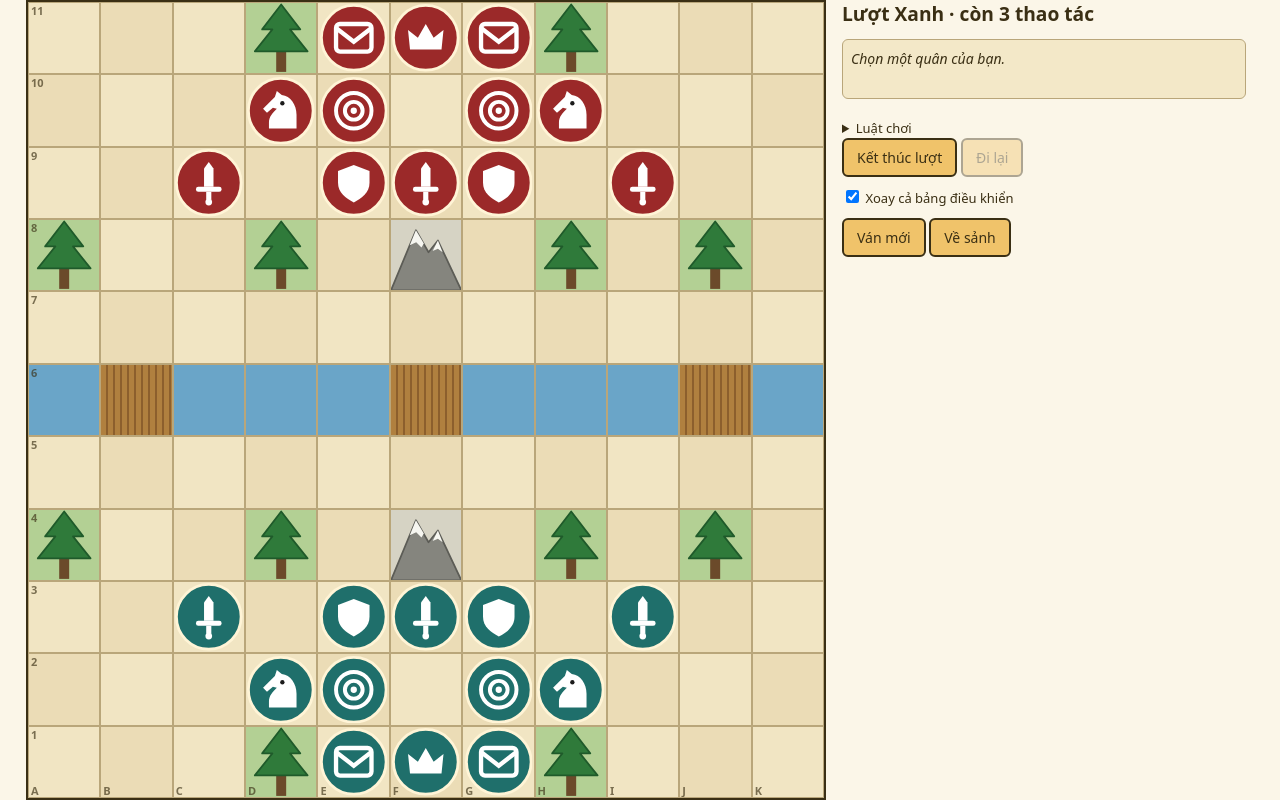
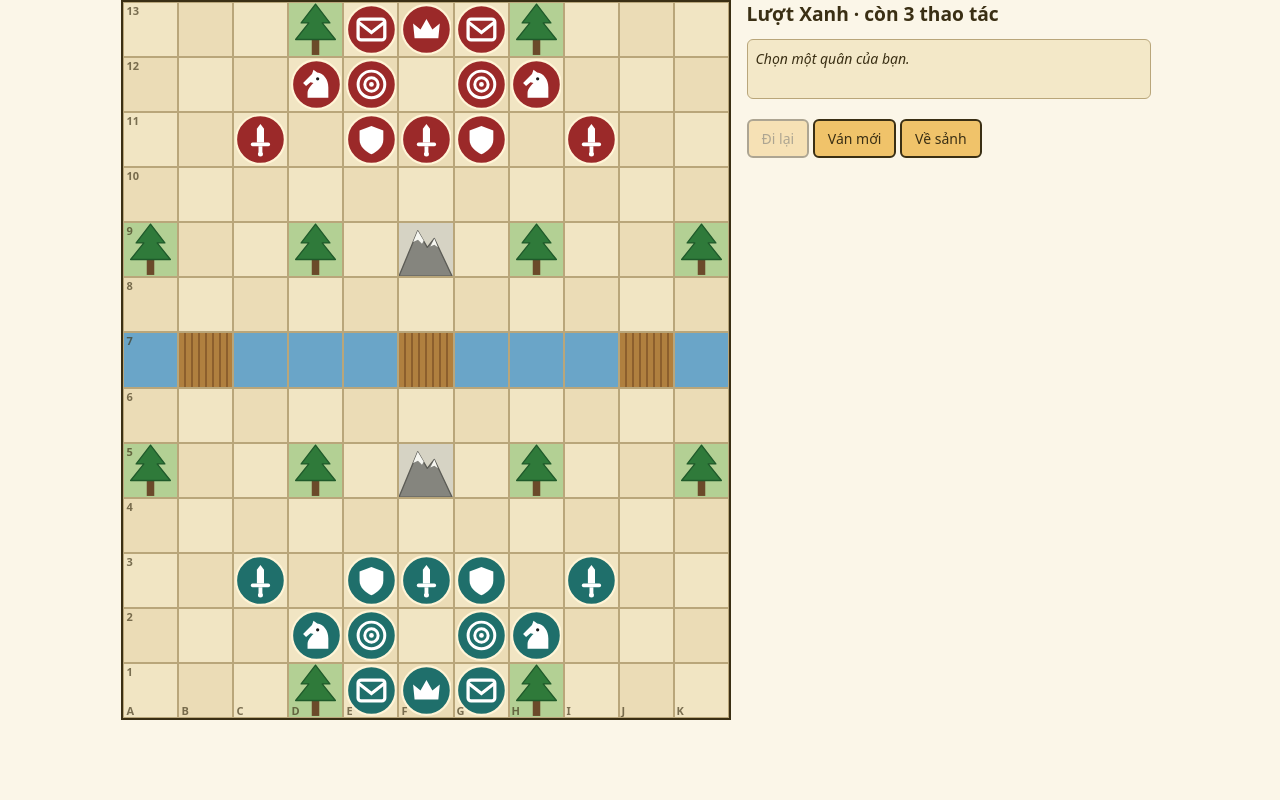
Before and after one commit to lychidong9-lab/baolong, a plain HTML site: page index.html in a window 1280 px wide. Both pictures are taken after a click on the button "Bắt đầu ván mới". Drawn offline with Linux system fonts and the light colour scheme.

Commit message:
Add files via upload

```diff
--- a/index.html
+++ b/index.html
@@ -17,19 +17,18 @@ button:disabled{opacity:.4;cursor:default}
 button.on{background:#3a2f14;color:#fbf6e8}
 input{font:inherit;padding:7px;width:6em;text-align:center;text-transform:uppercase;border:2px solid #3a2f14;border-radius:6px;background:#fff9e8}
 #lobby{max-width:660px;margin:4vh auto;padding:20px;text-align:center}
-#tut{text-align:left;margin-top:22px;border-top:2px solid #3a2f14;padding-top:14px;font-size:14.5px}
-#tut h2{font-size:1.15rem;margin:16px 0 6px}
-#tut p{margin:4px 0}
-#tut table{width:100%;border-collapse:collapse;margin:6px 0}
-#tut td{padding:6px 6px;border-top:1px solid #d3c49a;vertical-align:top}
-#tut td:first-child{width:92px;white-space:nowrap;font-weight:600}
-.ic{display:inline-block;width:26px;height:26px;vertical-align:middle;margin-right:4px}
-.ic .pc{width:100%;height:100%}
-.sw{display:inline-block;width:14px;height:14px;border-radius:3px;vertical-align:-2px;margin-right:4px}
 #lobby h1{font-size:2.2rem;margin:0 0 4px;letter-spacing:.5px}
 #game{display:none;gap:8px;justify-content:center;align-items:flex-start;flex-wrap:wrap;padding:env(safe-area-inset-top,0px) env(safe-area-inset-right,0px) env(safe-area-inset-bottom,0px) env(safe-area-inset-left,0px)}
-#bw{--bs:min(calc(100vw - env(safe-area-inset-left,0px) - env(safe-area-inset-right,0px)),calc(var(--h) - env(safe-area-inset-top,0px) - env(safe-area-inset-bottom,0px)),1000px);width:var(--bs);height:var(--bs);flex:none}
-#board{display:grid;grid-template-columns:repeat(11,minmax(0,1fr));grid-template-rows:repeat(11,minmax(0,1fr));width:100%;height:100%;border:2px solid #3a2f14;user-select:none;-webkit-user-select:none}
+#bw{
+  --cell:min(
+    calc((100vw - env(safe-area-inset-left,0px) - env(safe-area-inset-right,0px) - 16px) / 11),
+    calc((var(--h) - env(safe-area-inset-top,0px) - env(safe-area-inset-bottom,0px) - 80px) / 13)
+  );
+  width:calc(var(--cell) * 11);
+  height:calc(var(--cell) * 13);
+  flex:none;
+}
+#board{display:grid;grid-template-columns:repeat(11,minmax(0,1fr));grid-template-rows:repeat(13,minmax(0,1fr));width:100%;height:100%;border:2px solid #3a2f14;user-select:none;-webkit-user-select:none}
 .cell{position:relative;container-type:size;background:#f1e5c3;border:1px solid #b9a67a;display:flex;align-items:center;justify-content:center;overflow:hidden;cursor:pointer}
 .cell:nth-child(2n){background:#ebdcb6}
 .t-water{background:#6aa5c8!important}
@@ -61,7 +60,6 @@ input{font:inherit;padding:7px;width:6em;text-align:center;text-transform:upperc
 #log{max-height:110px;overflow:auto;font-size:13px;line-height:1.4}
 #log p{margin:0 0 3px;padding-left:6px;border-left:3px solid #b9a67a}
 #log p.s0{border-color:#1f6f6b}#log p.s1{border-color:#9b2929}
-details{font-size:13px;line-height:1.45}
 </style></head>
 <body>
 <div id="lobby">
@@ -69,31 +67,6 @@ details{font-size:13px;line-height:1.45}
  <p>Cờ chiến thuật 2 người chơi chung một máy, ngồi đối diện nhau. Bàn cờ tự xoay sau mỗi lượt.</p>
  <p><button id="bs">Bắt đầu ván mới</button></p>
  <p id="lobmsg"></p>
- <div id="tut">
-  <h2>Hướng dẫn nhanh</h2>
-  <p><b>Mục tiêu:</b> bắt (ăn) được Tướng của đối phương. Mỗi bên có 12 quân. Mỗi lượt bạn có <b>3 thao tác</b>, bấm "Kết thúc lượt" nếu muốn nhường sớm.</p>
-  <h2>Cách đi và ăn quân</h2>
-  <p>1. Bấm vào quân của bạn, các ô có thể đến sẽ sáng màu.<br>2. Bấm vào ô sáng để đi. Nếu ô đó có quân địch thì bạn tấn công và ăn quân.</p>
-  <p><span class="sw" style="background:#f0b030"></span>Vàng: đi vào ô trống hoặc ăn quân địch ở ô đó (viền đỏ là có địch).<br>
-  <span class="sw" style="background:#3fb55a"></span>Xanh lá: chỉ đi được, không ăn.<br>
-  <span class="sw" style="background:#e0453c"></span>Đỏ: Cung thủ bắn được ô này.<br>
-  <span class="sw" style="background:#3a7be0"></span>Xanh dương: ô Bộ binh có thể đào, xây hoặc phá.</p>
-  <p><b>Ăn quân:</b> giống cờ tướng, đi vào ô có quân địch là ăn quân đó (chỉ Cung thủ bắn từ xa). Không có so sức mạnh.</p>
-  <table>
-   <tr><td><span class="ic" data-t="general"></span>Tướng</td><td>Đi 1 ô mọi hướng (ăn được), hoặc 2 ô nếu ô giữa trống (chỉ đi). Mất Tướng là thua.</td></tr>
-   <tr><td><span class="ic" data-t="pawn"></span>Bộ binh</td><td>Đi hoặc ăn 1 ô theo 8 hướng (cả chéo). Chọn nút <b>Đào hào / Xây cầu / Phá cầu</b> rồi bấm ô kề bên (4 hướng) để làm địa hình.</td></tr>
-   <tr><td><span class="ic" data-t="cav"></span>Kỵ binh</td><td>Chạy thẳng 1 đến 3 ô theo 4 hướng, không nhảy qua quân. Ăn quân ở ô cuối đường.</td></tr>
-   <tr><td><span class="ic" data-t="archer"></span>Cung thủ</td><td>Đi hoặc ăn 1 ô theo 4 hướng. Bắn đúng cách 2 ô theo 8 hướng, bắn qua được núi và không bị phản đòn. Hạ mọi quân trừ Khiên.</td></tr>
-   <tr><td><span class="ic" data-t="shield"></span>Khiên</td><td>Đi hoặc ăn 1 ô theo 8 hướng. Không bị đạn cung bắn trúng.</td></tr>
-   <tr><td><span class="ic" data-t="envoy"></span>Sứ giả</td><td>Không tấn công được. Đi tối đa 4 ô theo đường bộ, được rẽ nhưng không nhảy qua quân. Chạm vào là bị bắt.</td></tr>
-  </table>
-  <h2>Chơi chung một máy</h2>
-  <p>Đặt máy nằm giữa hai người ngồi đối diện. Quân Xanh đi trước. Khi hết 3 thao tác (hoặc bấm Kết thúc lượt), <b>bàn cờ tự xoay 180°</b> để người đối diện thấy bàn cờ y hệt như người trước đã thấy. Không có sương mù, cả hai thấy toàn bộ bàn cờ. Nút Đi lại chỉ dùng trong lượt của bạn.</p>
-  <h2>Địa hình</h2>
-  <p><b>Sông (hàng 6):</b> chỉ qua được bằng cầu B6, F6, J6 hoặc cầu Bộ binh xây thêm. Bộ binh cũng đào hào chặn đường hoặc phá cầu được.</p>
-  <p><b>Núi (F4, F8):</b> mọi quân không đi và không tấn công xuyên qua được, chỉ đạn Cung bắn qua được.</p>
-  <p><b>Rừng:</b> chỉ là ô đi lại bình thường.</p>
- </div>
 </div>
 <div id="game">
  <div id="bw"><div id="board"></div></div>
@@ -101,19 +74,15 @@ details{font-size:13px;line-height:1.45}
   <div id="st"></div>
   <div id="sel"></div>
   <div id="log"></div>
-  <details><summary>Luật chơi</summary>
-   <p>Mỗi bên 12 quân: 1 Tướng, 3 Bộ binh, 2 Kỵ binh, 2 Cung thủ, 2 Khiên, 2 Sứ giả. Mỗi lượt có 3 thao tác (đi/bắn một quân, hoặc đào/xây/phá của Bộ binh), có thể dùng cùng một quân nhiều lần; bấm Kết thúc lượt để nhường sớm. Bắt được Tướng địch là thắng.</p>
-   <p>Ăn quân giống cờ tướng: đi vào ô địch là ăn (trừ Cung thủ bắn từ xa).</p>
-   <p>Chơi chung một máy: sau mỗi lượt bàn cờ tự xoay 180° cho người ngồi đối diện. Không có sương mù.</p>
-   <p>Hàng sông ở hàng 6: chỉ qua được bằng cầu B6, F6, J6 (hoặc cầu do Bộ binh xây). Núi F4, F8 chặn mọi quân trừ đạn Cung.</p>
-  </details>
-  <div><button id="be">Kết thúc lượt</button> <button id="bu">Đi lại</button></div>
-  <div><label style="font-size:13px"><input type="checkbox" id="ra" checked style="width:auto"> Xoay cả bảng điều khiển</label></div>
-  <div><button id="bn">Ván mới</button> <button id="bl">Về sảnh</button></div>
+  <div>
+   <button id="bu">Đi lại</button>
+   <button id="bn">Ván mới</button>
+   <button id="bl">Về sảnh</button>
+  </div>
  </div>
 </div>
 <script>
-const N=11,NAMES={general:'Tướng',pawn:'Bộ binh',cav:'Kỵ binh',archer:'Cung thủ',shield:'Khiên',envoy:'Sứ giả'};
+const NC=11,NR=13,NAMES={general:'Tướng',pawn:'Bộ binh',cav:'Kỵ binh',archer:'Cung thủ',shield:'Khiên',envoy:'Sứ giả'};
 const DESC={
 general:'Đi 1 ô 8 hướng (ăn được), hoặc 2 ô khi ô giữa trống (chỉ đi). Tầm chỉ huy 3 ô.',
 pawn:'Đi/ăn 1 ô 8 hướng (cả chéo). Đào hào, xây cầu, phá cầu ở ô kề (4 hướng).',
@@ -124,27 +93,26 @@ envoy:'Đi tối đa 4 ô theo đường bộ (được rẽ), không nhảy qua
 const SIDE=['Xanh','Đỏ'],COL=['#1f6f6b','#9b2929'],TERR={dig:'plain',bridge:'water',break:'bridge'};
 const MODEN={move:'Đi / ăn',dig:'Đào hào',bridge:'Xây cầu',break:'Phá cầu'};
 const D4=[[1,0],[-1,0],[0,1],[0,-1]],D8=D4.concat([[1,1],[1,-1],[-1,1],[-1,-1]]);
-const col=i=>i%N,row=i=>(i/N)|0,inb=(c,r)=>c>=0&&c<N&&r>=0&&r<N,ix=(c,r)=>r*N+c;
+const col=i=>i%NC,row=i=>(i/NC)|0,inb=(c,r)=>c>=0&&c<NC&&r>=0&&r<NR,ix=(c,r)=>r*NC+c;
 const cheb=(a,b)=>Math.max(Math.abs(col(a)-col(b)),Math.abs(row(a)-row(b)));
 const lab=i=>'ABCDEFGHIJK'[col(i)]+(row(i)+1);
 const $=id=>document.getElementById(id);
 
 /* ====== LOGIC ====== */
 function newState(){
- const board=Array(121).fill('plain');
- for(let c=0;c<N;c++)board[ix(c,5)]='water';
- [1,5,9].forEach(c=>board[ix(c,5)]='bridge');
- [[0,7],[9,7],[0,3],[9,3],[3,0],[3,10],[7,0],[7,10],[3,3],[3,7],[7,3],[7,7]].forEach(([c,r])=>board[ix(c,r)]='forest');
- board[ix(5,3)]=board[ix(5,7)]='mountain';
+ const board=Array(NC*NR).fill('plain');
+ for(let c=0;c<NC;c++)board[ix(c,6)]='water';
+ [1,5,9].forEach(c=>board[ix(c,6)]='bridge');
+ [[0,8],[10,8],[0,4],[10,4],[3,0],[3,12],[7,0],[7,12],[3,4],[3,8],[7,4],[7,8]].forEach(([c,r])=>board[ix(c,r)]='forest');
+ board[ix(5,4)]=board[ix(5,8)]='mountain';
  const L=[['general',5,0],['envoy',4,0],['envoy',6,0],['cav',3,1],['cav',7,1],['archer',4,1],['archer',6,1],['shield',4,2],['shield',6,2],['pawn',2,2],['pawn',5,2],['pawn',8,2]];
  const pieces=[];let id=0;
- for(const side of [0,1])for(const [t,c,r] of L)pieces.push({id:id++,side,type:t,pos:side?ix(10-c,10-r):ix(c,r),alive:true,cargo:{}});
+ for(const side of [0,1])for(const [t,c,r] of L)pieces.push({id:id++,side,type:t,pos:side?ix(NC-1-c,NR-1-r):ix(c,r),alive:true,cargo:{}});
  return{board,pieces,turn:0,left:3,n:0,winner:null,mem:[{},{}],log:[]};
 }
 const occ=s=>{const o={};s.pieces.forEach(p=>{if(p.alive)o[p.pos]=p});return o};
 const pass=(s,i)=>s.board[i]!=='mountain'&&s.board[i]!=='water';
 
-/* known(i): có coi ô i chứa quân địch hay không (địch không biết = coi như ô trống) */
 function gen(s,p,known){
  const o=occ(s),out=[],c0=col(p.pos),r0=row(p.pos);
  const st=i=>{const q=o[i];return!q?0:q.side===p.side?1:known(i)?2:0};
@@ -243,7 +211,10 @@ envoy:'<g fill="none" stroke="#fff" stroke-width="2.2"><rect x="3" y="5" width="
 const tok=(p,x='')=>`<div class="pc ${x}"><svg viewBox="0 0 24 24"><circle cx="12" cy="12" r="11.5" fill="${COL[p.side]}" stroke="#fff4d6"/><g transform="translate(12 12) scale(.7) translate(-12 -12)" fill="#fff">${ICON[p.type]}</g></svg></div>`;
 
 function render(){
- const s=G.s,solo=G.solo,vs=solo?0:G.me,o=occ(s),side=solo?s.turn:G.me,myTurn=(solo||s.turn===G.me)&&s.winner===null;
+ const s=G.s,solo=G.solo;
+ // Fix: always view from current turn's side (or winner), so home is near the physical player after CSS rotate
+ const vs = solo ? (s.winner!==null && s.winner!=='draw' ? s.winner : s.turn) : G.me;
+ const o=occ(s),side=solo?s.turn:G.me,myTurn=(solo||s.turn===G.me)&&s.winner===null;
  let L=null;G.vis=new Set();
  if(!solo){L=live(s,vs);seeEnemies(s,vs,L).forEach(q=>G.vis.add(q.pos))}
  const hl={};let sp=G.sel!=null?s.pieces[G.sel]:null;
@@ -254,11 +225,11 @@ function render(){
    if(TERR[G.mode]===s.board[j]&&!(o[j]&&(o[j].side===side||solo||G.vis.has(j))))hl[j]='hb'});
  }
  let h='';
- for(let y=0;y<N;y++)for(let x=0;x<N;x++){
-  const c=vs===0?x:10-x,r=vs===0?10-y:y,i=ix(c,r),t=s.board[i],pc=o[i];
+ for(let y=0;y<NR;y++)for(let x=0;x<NC;x++){
+  const c=vs===0?x:NC-1-x,r=vs===0?NR-1-y:y,i=ix(c,r),t=s.board[i],pc=o[i];
   let inner='';
   if(x===0)inner+=`<span class="cy">${r+1}</span>`;
-  if(y===N-1)inner+=`<span class="cx">${'ABCDEFGHIJK'[c]}</span>`;
+  if(y===NR-1)inner+=`<span class="cx">${'ABCDEFGHIJK'[c]}</span>`;
   if(t==='forest')inner+='<svg class="ter" viewBox="0 0 24 24"><rect x="10.3" y="16" width="3.4" height="7.5" fill="#6b4a2a"/><path d="M12 .5L18.5 9H15l6 7.5H3L9 9H5.5z" fill="#2f7a3a" stroke="#1f5a2a" stroke-width=".6" stroke-linejoin="round"/></svg>';
   if(t==='mountain')inner+='<svg class="ter" viewBox="0 0 24 24"><path d="M0 24L8.5 3.5L12.8 11L16 7L24 24z" fill="#85857e" stroke="#5c5c56" stroke-width=".6" stroke-linejoin="round"/><path d="M8.5 3.5L6.4 8.6L8.6 7.6L10.4 9.4L11.2 8z" fill="#f6f6f0"/><path d="M16 7L14.2 10.6L16 9.8L17.6 11z" fill="#f6f6f0"/></svg>';
   if(pc&&(solo||pc.side===vs||G.vis.has(i))){
@@ -273,8 +244,9 @@ function render(){
  }
  $('board').innerHTML=h;
  $('bu').disabled=!canUndo();
- const rot=s.winner!==null&&s.winner!=='draw'?s.winner===1:s.turn===1;
- $('game').classList.toggle('rot',rot&&G.rotAll);$('bw').classList.toggle('rot',rot&&!G.rotAll);
+ // Rotate when viewing from side 1 so the opposite player sees upright + their home near them
+ const needRot = (vs===1);
+ $('game').classList.toggle('rot',needRot&&G.rotAll);$('bw').classList.toggle('rot',needRot&&!G.rotAll);
  let st;
  if(s.winner==='draw')st='Hòa: cả hai Tướng cùng ngã.';
  else if(s.winner!==null)st=`${SIDE[s.winner]} thắng!`+(!solo&&s.winner===G.me?' 🎉':'');
@@ -325,12 +297,9 @@ $('sel').onclick=e=>{const b=e.target.closest('button[data-m]');if(b){G.mode=b.d
 
 const msg=t=>$('lobmsg').textContent=t;
 function start(me,solo){G.s=newState();G.hist=[];G.undoUsed=false;G.me=0;G.solo=true;G.sel=null;G.mode='move';$('lobby').style.display='none';$('game').style.display='flex';render()}
-document.querySelectorAll('.ic').forEach(e=>e.innerHTML=tok({side:0,type:e.dataset.t}));
 $('bs').onclick=()=>start();
-$('be').onclick=()=>{const s=G.s;if(s.winner===null&&(G.solo||s.turn===G.me))act({k:'end'},false)};
 $('bu').onclick=()=>{if(canUndo())undo(false)};
 $('bl').onclick=()=>{if(G.solo||!G.s||G.s.winner!==null||confirm('Thoát về sảnh? Ván đang chơi sẽ kết thúc.'))toLobby()};
-$('ra').onchange=e=>{G.rotAll=e.target.checked;render()};
 $('bn').onclick=()=>{start()};
 if('serviceWorker' in navigator&&location.protocol.indexOf('http')===0)addEventListener('load',()=>navigator.serviceWorker.register('sw.js').catch(()=>{}));
 </script>
```
